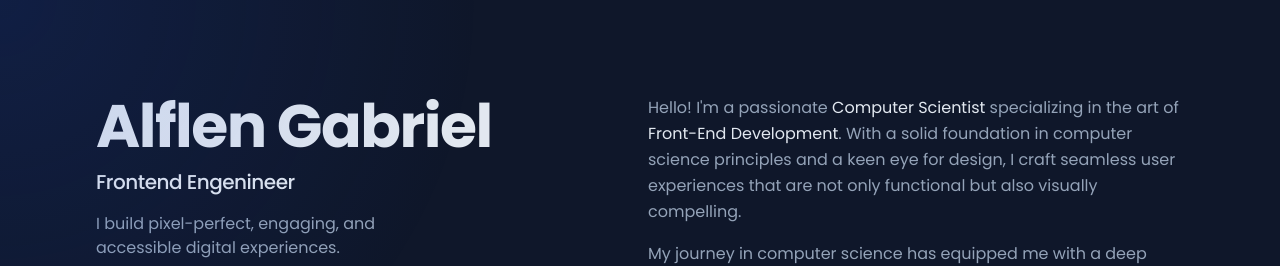
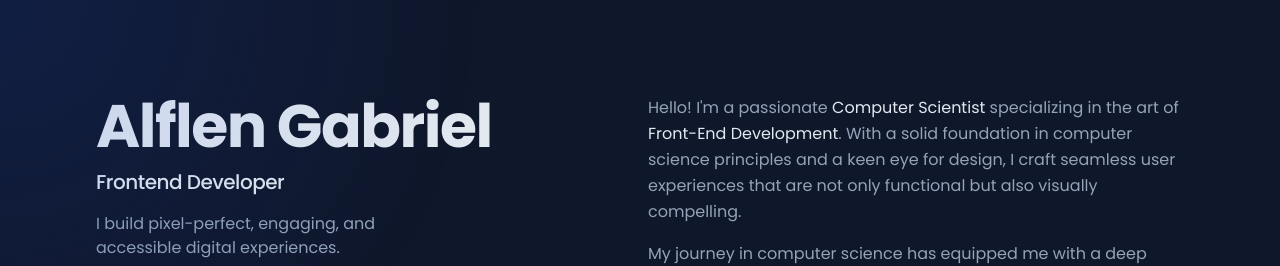
Before and after one commit to AlflenGabriel/portfolio24, a Next.js app: page / in a window 1280 px wide. Shown: the top 266 px of the page. Built offline with nearby package versions, Linux system fonts and the light colour scheme.

Commit message:
Header update

```diff
--- a/src/components/header.tsx
+++ b/src/components/header.tsx
@@ -10,7 +10,7 @@ const header = () => {
           <a href="/">Alflen Gabriel</a>
         </h1>
         <h2 className="mt-3 text-lg font-medium tracking-tight text-slate-200 sm:text-xl">
-          Frontend Engenineer
+          Frontend Developer
         </h2>
         <p className="mt-4 max-w-xs leading-normal">
           I build pixel-perfect, engaging, and accessible digital experiences.
```
